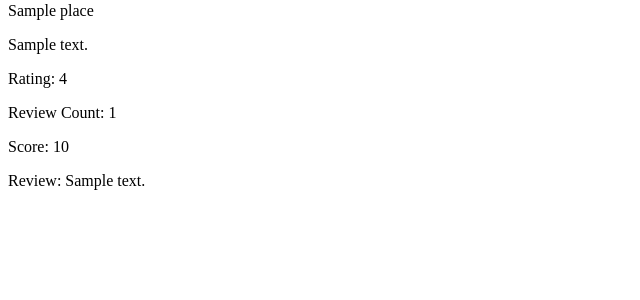
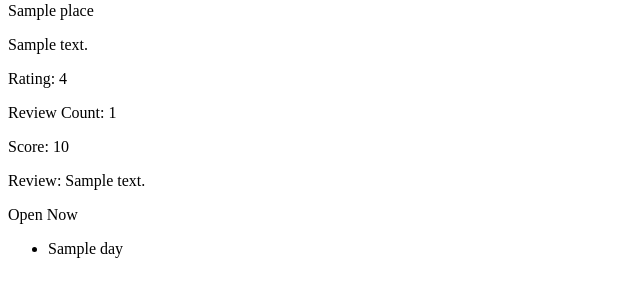
Before and after one commit to sherinawij/google-places-ranker, a Flask app: template frontend/templates/search.html in a window 1280 px wide. Shown: the part 139-439 px from the top of the page, without its empty margins (0-640 px from the left). Run offline with Flask 3, Linux system fonts and the light colour scheme; the template is opened without the code that fills it: most values are stand-ins (such as "Sample title", 1, 10 or a date in 2020).

Commit message:
add open hours parameter

```diff
--- a/backend/app.py
+++ b/backend/app.py
@@ -30,11 +30,12 @@ def places_search():
     if not query or not query.strip():
         return render_template("home.html", error="Please enter a search query"), 400
     results = search_all(query)
+    print(results)
     elapsed = time.perf_counter() - start
     print(f"Search took {elapsed:.4f} seconds")
     add_score(results)
     sorted_results = sorted(results, key=lambda place: place["score"] if place["score"] is not None else -1, reverse=True)
-    for place in sorted_results:
+    for place in sorted_results[:5]:
         place['summary'] = summarize_place(place)
     return render_template("search.html", results=sorted_results, query=query)
 
--- a/backend/google_places.py
+++ b/backend/google_places.py
@@ -12,7 +12,7 @@ url = "https://places.googleapis.com/v1/places:searchText"
 def search_places(query, page_token=None, max_tries=3):
     headers = {'Content-Type': 'application/json',
                'X-Goog-Api-Key': api_key,
-               'X-Goog-FieldMask': 'places.id,places.displayName,places.formattedAddress,places.rating,places.userRatingCount,places.reviews,nextPageToken'
+               'X-Goog-FieldMask': 'places.id,places.displayName,places.formattedAddress,places.rating,places.userRatingCount,places.reviews,places.currentOpeningHours.openNow,places.currentOpeningHours.weekdayDescriptions,nextPageToken'
                }
     body = {"textQuery": query}
     if page_token:
@@ -30,7 +30,7 @@ def search_places(query, page_token=None, max_tries=3):
 
 
 def search_all(query, max_pages=1):
-    cache_key = f"{query.strip().lower()}"
+    cache_key = f"places:v2:{query.strip().lower()}"
     cached_results = redis_client.get(cache_key)
     if cached_results is not None:
         print("CACHE HIT")
@@ -57,13 +57,16 @@ def search_all(query, max_pages=1):
 def normalize(payload):
     out = []
     for p in payload.get("places", []):
+        current_hours = p.get("currentOpeningHours", {})
         out.append({
             "id": p.get("id"),
             "name": p.get("displayName", {}).get("text", ""),
             "address": p.get("formattedAddress", ""),
             "rating": p.get("rating"),
             "review_count": p.get("userRatingCount", 0),
-            "reviews": p.get("reviews", [])
+            "reviews": p.get("reviews", []),
+            "open_now": current_hours.get("openNow"),
+            "opening_hours": current_hours.get("weekdayDescriptions", []),
         })
     return out
 
--- a/frontend/static/script.js
+++ b/frontend/static/script.js
@@ -52,11 +52,25 @@ function renderResults(places){
         review_count.textContent = `Review Count: ${place.review_count}`
         const score = document.createElement("p");
         score.textContent = `Score: ${place.score}`
+        const openNow = document.createElement("p");
+        if(place.open_now == null){
+            openNow.textContent = "Hours unavailable";
+        } else {
+            openNow.textContent = place.open_now ? "Open Now" : "Closed";
+        }
+        const hours = document.createElement("ul");
+        for(const day of place.opening_hours || []){
+            const li = document.createElement("li");
+            li.textContent = day;
+            hours.appendChild(li);
+        }
         div.appendChild(name);
         div.appendChild(address);
         div.appendChild(rating);
         div.appendChild(review_count);
         div.appendChild(score);
+        div.appendChild(openNow);
+        div.appendChild(hours);
         placesId.appendChild(div);
     }
 }
--- a/frontend/templates/search.html
+++ b/frontend/templates/search.html
@@ -22,6 +22,20 @@
             <p>Review Count: {{ place.review_count }}</p>
             <p>Score: {{ place.score }}</p>
             <p>Review: {{ place.summary }}</p>
+            {% if place.open_now is none %}
+                <p>Hours unavailable</p>
+            {% elif place.open_now %}
+                <p>Open Now</p>
+            {% else %}
+                <p>Closed</p>
+            {% endif %}
+            {% if place.opening_hours %}
+                <ul>
+                    {% for day in place.opening_hours %}
+                    <li>{{ day }}</li>
+                    {% endfor %}
+                </ul>
+            {% endif %}
         </div>
         {% endfor %}
     </div>
```
Also changed, not shown: backend/summarize.py (+5 -2 lines).
